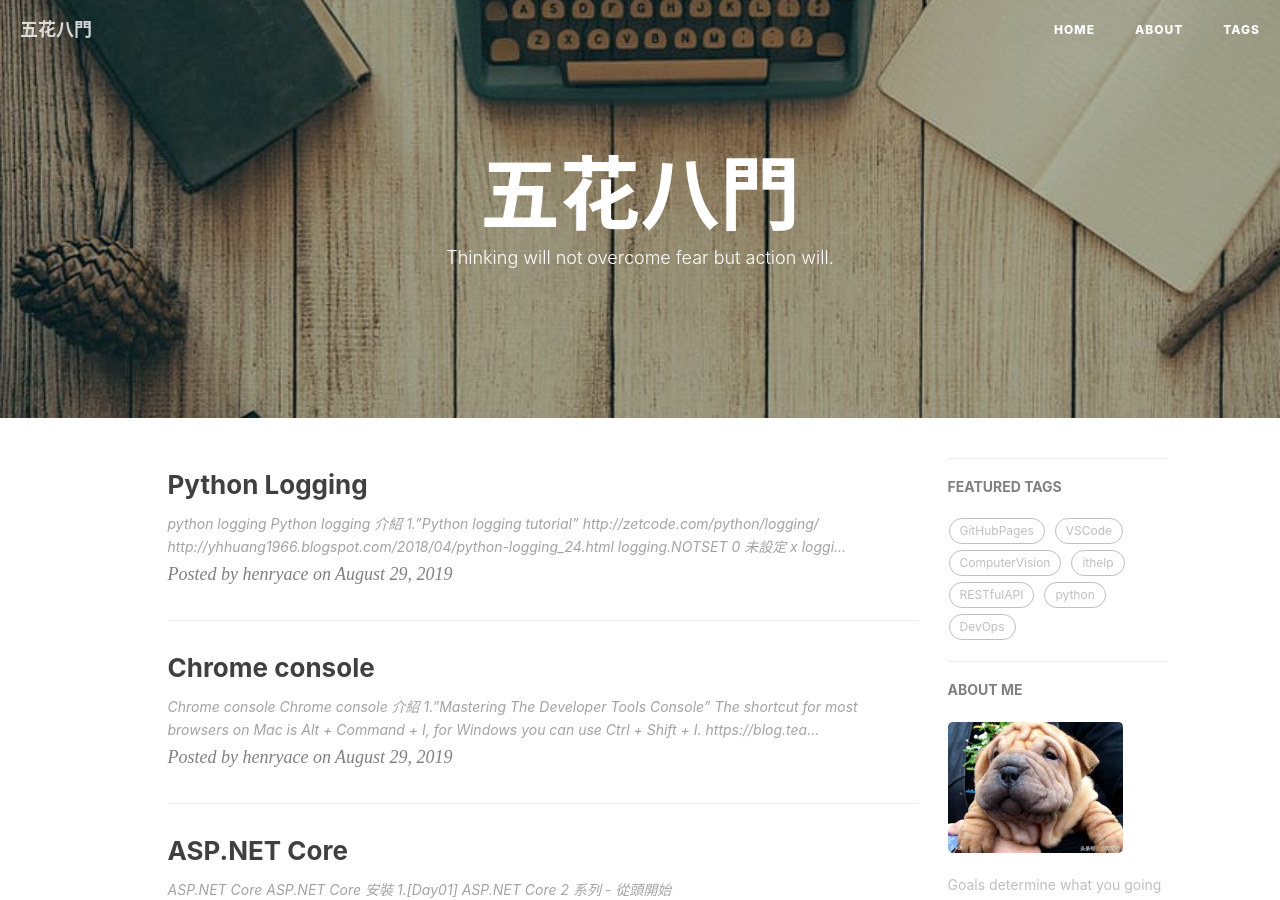
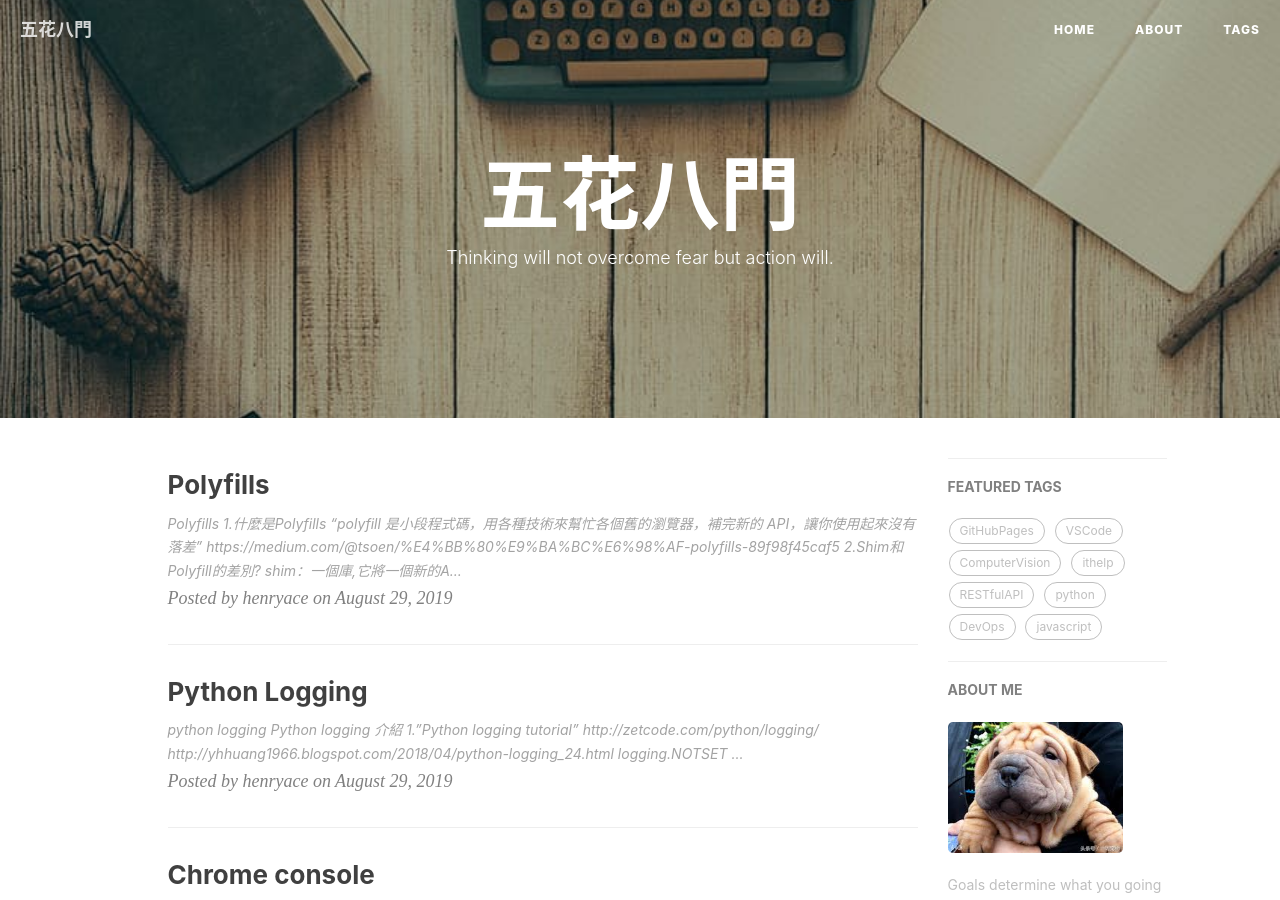
Before and after one commit to henryace/henryace.github.io, a Jekyll site: the page built from index.html, in a window 1280 px wide and 900 px high. Built offline with Jekyll 4.4.1, drawn with Linux system fonts in a browser that asks for light colours; nearby versions of some CDN libraries; the list of posts is cut into pages by our own code; comment, search, counter and statistics services are not loaded; some of the changed text lies outside the part shown.

Commit message:
2019/8/30

````diff
--- /dev/null
+++ b/_posts/2019-08-30-Polyfills.md
@@ -0,0 +1,43 @@
+---
+layout:     post
+title:      Polyfills
+subtitle:
+date:       2019-08-29
+author:     henryace
+header-img: img/post-bg-ios8-web.jpg
+catalog: true
+tags:
+    - polyfills
+    - javascript
+    - shim
+---
+# Polyfills
+
+1.什麼是Polyfills<br>
+
+"polyfill 是小段程式碼，用各種技術來幫忙各個舊的瀏覽器，補完新的 API，讓你使用起來沒有落差"<br>
+
+<https://medium.com/@tsoen/%E4%BB%80%E9%BA%BC%E6%98%AF-polyfills-89f98f45caf5><br>
+
+2.Shim和Polyfill的差別?<br>
+
+shim：一個庫,它將一個新的API引入到一個舊的環境中,而且僅靠舊環境中已有的手段實現。<br>
+
+polyfill：一個用在瀏覽器API上的shim<br>
+做法：<br>
+1)我們通常的做法是先檢查當前瀏覽器是否支援某個API<br>
+2)如果不支援的話就載入對應的polyfill.然後新舊瀏覽器就都可以使用這個API了<br>
+
+術語polyfill來自於一個家裝產品Polyfilla:
+Polyfilla是一個英國產品,在美國稱之為Spackling Paste(譯者注:刮牆的,在中國稱為膩子).
+
+```js
+if (!Number.isNaN) {
+	Number.isNaN = function isNaN(x) {
+		return x !== x;
+	};
+}
+```
+
+<https://codertw.com/%E5%89%8D%E7%AB%AF%E9%96%8B%E7%99%BC/29473/><br>
+<https://github.com/getify/You-Dont-Know-JS/blob/1st-ed/up%20%26%20going/ch2.md><br>
````
Also changed, not shown: _posts/2019-08-29-PythonLogging.md (+6 -6 lines).
